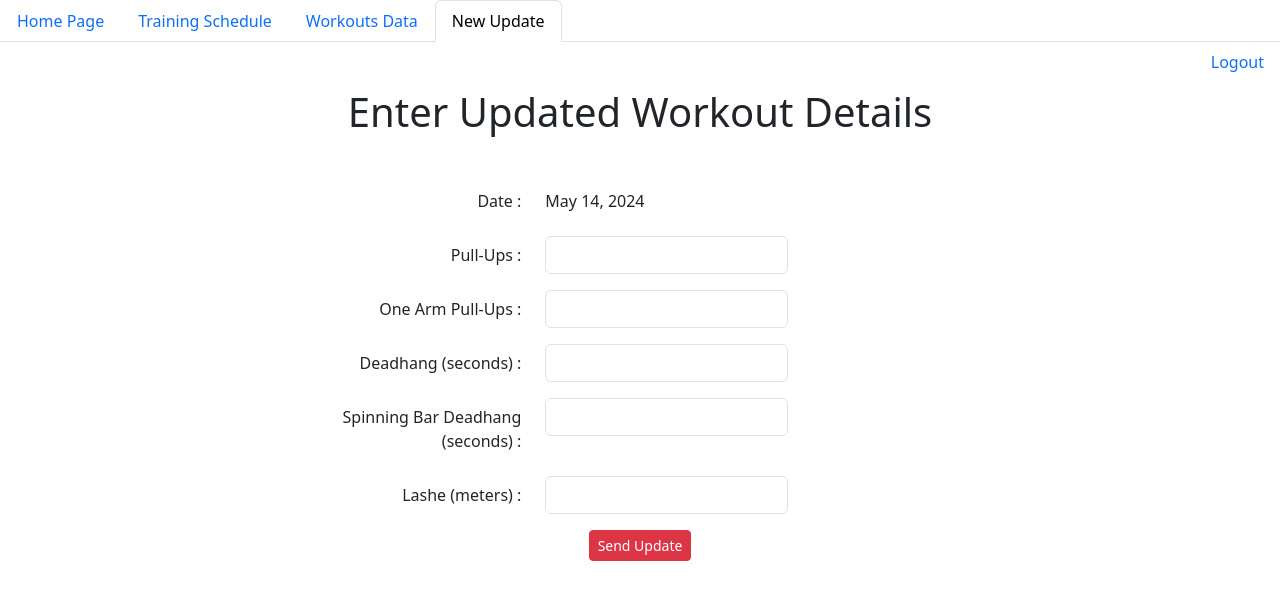
After one commit to ozayW/Final-Project, a Flask app: a page that uses Clients/templates/AddUpdate.html in a window 1280 px wide. The commit adds this page. Shown: the top 600 px of the page. Run offline with Flask 3, Linux system fonts and the light colour scheme; parts of the project's set-up code (start-up, migrations or seed data) failed here and were passed over.

Commit message:
version 1.24

```diff
--- a/Clients/ClientSocket.py
+++ b/Clients/ClientSocket.py
@@ -3,7 +3,7 @@ from flask import Flask, render_template, request, flash
 import os
 import datetime
 import pytz
-import workouts
+import workouts, updates
 import pickle
 
 IP = "10.0.0.10"
@@ -365,6 +365,27 @@ def trainee_workouts_data(username):
 
     return render_template("TraineeWorkoutsData.html", username=username, trainee_updates=trainee_updates)
 
+@app.route("/Trainee/TraineeWorkoutsData/AddUpdate/<username>", methods=["GET", "POST"])
+def add_update(username):
+    current_date = datetime.date.today()
+    formatted_date = current_date.strftime("%B %d, %Y")
+    if request.method == 'POST':
+        trainee = username
+        pullups = request.form['inputPullUps']
+        one_arm_pullups = request.form['inputOneArmPullUps']
+        deadhang = request.form['inputDeadhang']
+        spinning_bar_deadhang = request.form['inputSpinningBarDeadhang']
+        lashe = request.form['inputLashe']
+        if type(pullups) == int and type(one_arm_pullups) == int and type(one_arm_pullups) == int and type(deadhang) == int and type(spinning_bar_deadhang) == int and type(lashe) == int:
+            update = updates.Update(trainee,formatted_date, pullups, one_arm_pullups, deadhang, spinning_bar_deadhang, lashe)
+            level = update.add_update()
+            data = 'update_level$' + username + '$' + level
+            client_socket = send_socket_data(data)
+            server_response = client_socket.recv(1024).decode()
+            server_response = server_response.split('$')
+            flash('Updated')
+        flash('Wrong Data')
+    return render_template("AddUpdate.html", username=username, date=formatted_date)
 
 #Trainer#
 @app.route("/Trainer/<username>", methods=["GET", "POST"])
@@ -407,5 +428,6 @@ def trainer_training_schedule(username):
 def trainer_workouts_data(username):
     return render_template("TrainerWorkoutsData.html", username=username)
 
+
 if __name__ == '__main__':
     app.run(port=80, debug=True, host=IP)
--- /dev/null
+++ b/Clients/templates/AddUpdate.html
@@ -0,0 +1,92 @@
+<!DOCTYPE html>
+<html lang="en">
+<head>
+    <meta charset="UTF-8">
+    <title>Title</title>
+</head>
+    <body>
+        <!DOCTYPE html>
+        <html lang="en">
+        <head>
+            <meta charset="UTF-8">
+            <title>Tel Update</title>
+                  <!-- This is a Bootstarp -->
+            <link href="https://cdn.jsdelivr.net/npm/bootstrap@5.3.2/dist/css/bootstrap.min.css" rel="stylesheet" integrity="sha384-T3c6CoIi6uLrA9TneNEoa7RxnatzjcDSCmG1MXxSR1GAsXEV/Dwwykc2MPK8M2HN" crossorigin="anonymous">
+        </head>
+        <body>
+            <ul class="nav nav-tabs">
+              <li class="nav-item">
+                <a class="nav-link" href="/Trainee/{{ username }}">Home Page</a>
+              </li>
+              <li class="nav-item">
+                <a class="nav-link" href="/Trainee/TraineeTrainingSchedule/{{ username }}">Training Schedule</a>
+              </li>
+                <li class="nva-item">
+                    <li class="nav-item">
+                <a class="nav-link" href="/Trainee/TraineeWorkoutsData/{{ username }}">Workouts Data</a>
+              </li>
+              <li class="nav-item">
+                <a class="nav-link active" aria-current="page" href="#">New Update</a>
+              </li>
+            </ul>
+            <ul class="nav justify-content-end">
+              <li class="nav-item">
+                <a class="nav-link" href="/">Logout</a>
+              </li>
+            </ul>
+            <p style="text-align: center; font-size:40px;">Enter Updated Workout Details</p><br>
+            <form class="d-flex flex-column" method="POST">
+                <div class="container-fluid">
+                    <div class="row justify-content-center">
+                        <div class="col-md-6">
+                            <div class="mb-3 row">
+                                <label for="staticDate" class="col-sm-4 col-form-label text-end">Date :</label>
+                                <div class="col-sm-8">
+                                    <input type="text" readonly class="form-control-plaintext" id="staticDate" value="{{ date }}">
+                                </div>
+                            </div>
+
+                                <div class="mb-3 row">
+                                    <label for="inputPullUps" class="col-sm-4 col-form-label text-end">Pull-Ups :</label>
+                                    <div class="col-sm-5">
+                                        <input type="text" class="form-control" name="inputPullUps">
+                                    </div>
+                                </div>
+                                <div class="mb-3 row">
+                                    <label for="inputOneArmPullUps" class="col-sm-4 col-form-label text-end">One Arm Pull-Ups :</label>
+                                    <div class="col-sm-5">
+                                        <input type="text" class="form-control" name="inputOneArmPullUps">
+                                    </div>
+                                </div>
+                                <div class="mb-3 row">
+                                    <label for="inputDeadhang" class="col-sm-4 col-form-label text-end">Deadhang (seconds) :</label>
+                                    <div class="col-sm-5">
+                                        <input type="text" class="form-control" name="inputDeadhang">
+                                    </div>
+                                </div>
+                                <div class="mb-3 row">
+                                    <label for="inputSpinningBarDeadhang" class="col-sm-4 col-form-label text-end">Spinning Bar Deadhang (seconds) :</label>
+                                    <div class="col-sm-5">
+                                        <input type="text" class="form-control" name="inputSpinningBarDeadhang">
+                                    </div>
+                                </div>
+                                <div class="mb-3 row">
+                                    <label for="inputLashe" class="col-sm-4 col-form-label text-end">Lashe (meters) :</label>
+                                    <div class="col-sm-5">
+                                        <input type="text" class="form-control" name="inputLashe">
+                                    </div>
+                                </div>
+                        </div>
+                    </div>
+                </div>
+                <button type="submit" class="btn btn-danger btn-sm d-block mx-auto">Send Update</button>
+            </form>
+            {% with messages = get_flashed_messages() %}
+                {% if messages %}
+                    <p style="text-align: center; font-size:35px;">{{ messages[0] }}</p>
+                {% endif %}
+            {% endwith %}
+            <script src="https://cdn.jsdelivr.net/npm/bootstrap@5.3.2/dist/js/bootstrap.bundle.min.js" integrity="sha384-C6RzsynM9kWDrMNeT87bh95OGNyZPhcTNXj1NW7RuBCsyN/o0jlpcV8Qyq46cDfL" crossorigin="anonymous"></script>
+
+        </body>
+        </html>
--- a/Clients/templates/DefaultSchedule.html
+++ b/Clients/templates/DefaultSchedule.html
@@ -24,6 +24,11 @@
         <a class="nav-link" href="/GymManager/TrainersRequests/{{ username }}">Trainers Requests</a>
       </li>
     </ul>
+    <ul class="nav justify-content-end">
+      <li class="nav-item">
+        <a class="nav-link" href="/">Logout</a>
+      </li>
+    </ul>
 
     {% with messages = get_flashed_messages() %}
       {% if messages %}
--- a/Clients/templates/GymManagerFlask.html
+++ b/Clients/templates/GymManagerFlask.html
@@ -21,6 +21,11 @@
         <a class="nav-link" href="/GymManager/TrainersRequests/{{ username }}">Trainers Requests</a>
       </li>
     </ul>
+    <ul class="nav justify-content-end">
+      <li class="nav-item">
+        <a class="nav-link" href="/">Logout</a>
+      </li>
+    </ul>
 
     {% with messages = get_flashed_messages() %}
       {% if messages %}
--- a/Clients/templates/ManagerTrainingSchedule.html
+++ b/Clients/templates/ManagerTrainingSchedule.html
@@ -21,7 +21,11 @@
         <a class="nav-link" href="/GymManager/TrainersRequests/{{ username }}">Trainers Requests</a>
       </li>
     </ul>
-
+    <ul class="nav justify-content-end">
+      <li class="nav-item">
+        <a class="nav-link" href="/">Logout</a>
+      </li>
+    </ul>
     {% with messages = get_flashed_messages() %}
       {% if messages %}
           <ul class="flashes" style="font-size: 20px; list-style-type: none;">
--- a/Clients/templates/TraineeFlask.html
+++ b/Clients/templates/TraineeFlask.html
@@ -18,6 +18,11 @@
         <a class="nav-link" href="/Trainee/TraineeWorkoutsData/{{ username }}">Workouts Data</a>
       </li>
     </ul>
+    <ul class="nav justify-content-end">
+      <li class="nav-item">
+        <a class="nav-link" href="/">Logout</a>
+      </li>
+    </ul>
 
     {% with messages = get_flashed_messages() %}
       {% if messages %}
--- a/Clients/templates/TraineeTrainingSchedule.html
+++ b/Clients/templates/TraineeTrainingSchedule.html
@@ -16,6 +16,11 @@
       </li>
       <li class="nav-item">
         <a class="nav-link" href="/Trainee/TraineeWorkoutsData/{{ username }}">Workouts Data</a>
+      </li>
+    </ul>
+    <ul class="nav justify-content-end">
+      <li class="nav-item">
+        <a class="nav-link" href="/">Logout</a>
       </li>
     </ul>
     <form class="d-flex flex-column" method="POST">
--- a/Clients/templates/TrainerFlask.html
+++ b/Clients/templates/TrainerFlask.html
@@ -18,7 +18,11 @@
         <a class="nav-link" href="/Trainer/TrainerWorkoutsData/{{ username }}">Workouts Data</a>
       </li>
     </ul>
-
+    <ul class="nav justify-content-end">
+      <li class="nav-item">
+        <a class="nav-link" href="/">Logout</a>
+      </li>
+    </ul>
     {% with messages = get_flashed_messages() %}
       {% if messages %}
           <ul class="flashes" style="font-size: 20px; list-style-type: none;">
--- a/Clients/templates/TrainerTrainingSchedule.html
+++ b/Clients/templates/TrainerTrainingSchedule.html
@@ -16,6 +16,11 @@
       </li>
       <li class="nav-item">
         <a class="nav-link" href="/Trainer/TrainerWorkoutsData/{{ username }}">Workouts Data</a>
+      </li>
+    </ul>
+    <ul class="nav justify-content-end">
+      <li class="nav-item">
+        <a class="nav-link" href="/">Logout</a>
       </li>
     </ul>
     <form class="d-flex flex-column" method="POST">
--- a/Clients/templates/TrainersRequests.html
+++ b/Clients/templates/TrainersRequests.html
@@ -21,7 +21,11 @@
         <a class="nav-link active" aria-current="page" href="#">Trainers Requests</a>
       </li>
     </ul>
-
+    <ul class="nav justify-content-end">
+      <li class="nav-item">
+        <a class="nav-link" href="/">Logout</a>
+      </li>
+    </ul>
     {% with messages = get_flashed_messages() %}
       {% if messages %}
           <ul class="flashes" style="font-size: 20px; list-style-type: none;">
--- a/Clients/templates/UsersData.html
+++ b/Clients/templates/UsersData.html
@@ -21,6 +21,11 @@
         <a class="nav-link" href="/GymManager/TrainersRequests/{{ username }}">Trainers Requests</a>
       </li>
     </ul>
+    <ul class="nav justify-content-end">
+      <li class="nav-item">
+        <a class="nav-link" href="/">Logout</a>
+      </li>
+    </ul>
 
     <div class="form-group">
 
--- a/DBHandle.py
+++ b/DBHandle.py
@@ -134,7 +134,7 @@ def get_users(role):
             users_list.append(user['Username'])
 
     return users_list
-def upadte_user(username, field, new_data):
+def update_user(username, field, new_data):
         with MongoClient(uri) as cluster:
             users = cluster['GYM']['Users']
             users.update_one({'Username':username}, {'$set': {field: new_data}})
```
Also changed, not shown: Clients/templates/TraineeWorkoutsData.html (+7 -1 lines), Server/Server.py (+7 -2 lines), updates.py (+19 -0 lines).
